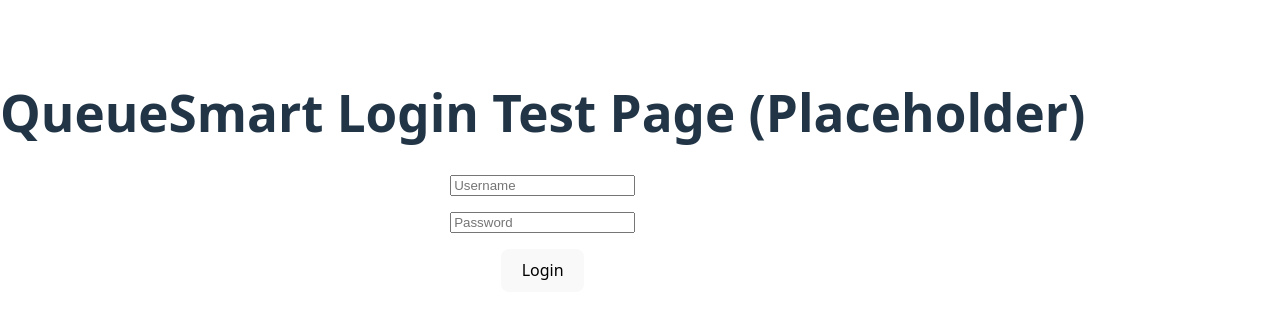
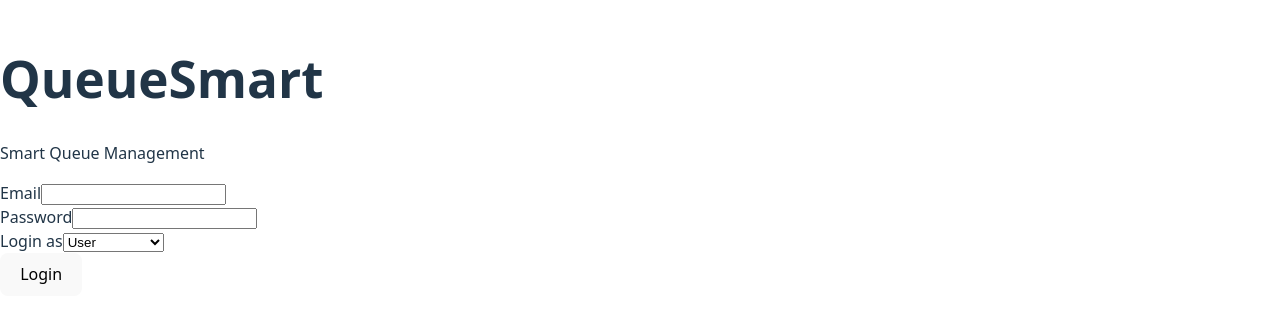
Before and after one commit to Fifer-code/Software-Design, a React app in the folder frontend/: page / in a window 1280 px wide. Shown: the part 244-566 px from the top of the page. Built offline with nearby package versions, Linux system fonts and the light colour scheme; the HTML template or start-up script is replaced by a standard one.

Commit message:
More placeholder pages and basic input validation+routing

```diff
--- a/frontend/package.json
+++ b/frontend/package.json
@@ -11,7 +11,8 @@
   },
   "dependencies": {
     "react": "^19.2.0",
-    "react-dom": "^19.2.0"
+    "react-dom": "^19.2.0",
+    "react-router-dom": "^7.13.0"
   },
   "devDependencies": {
     "@eslint/js": "^9.39.1",
--- a/frontend/src/App.jsx
+++ b/frontend/src/App.jsx
@@ -1,7 +1,19 @@
-import Login from "./pages/Login.jsx";
+import { BrowserRouter, Routes, Route } from "react-router-dom";
+import Login from "./pages/Login";
+import UserDashboard from "./pages/UserDashboard";
+import AdminDashboard from "./pages/AdminDashboard";
 
 function App() {
-  return <Login />;
+  return (
+    <BrowserRouter>
+      <Routes>
+        {/* If url is = path, render the specified element (ie. page/component). Need to add validation later. */}
+        <Route path="/" element={<Login />} />
+        <Route path="/user/dashboard" element={<UserDashboard />} />
+        <Route path="/admin/dashboard" element={<AdminDashboard />} />
+      </Routes>
+    </BrowserRouter>
+  );
 }
 
-export default App
+export default App;
--- /dev/null
+++ b/frontend/src/pages/AdminDashboard.jsx
@@ -0,0 +1,5 @@
+function AdminDashboard() {
+  return <h2>Admin Dashboard (WIP)</h2>;
+}
+
+export default AdminDashboard;
--- a/frontend/src/pages/Login.jsx
+++ b/frontend/src/pages/Login.jsx
@@ -1,18 +1,89 @@
+import { useState } from "react";
+import { useNavigate } from "react-router-dom";
 
 function Login() {
-    return (
-        <div style={{ textAlign: "center", marginTop: "4rem" }}>
-            <h1>QueueSmart Login Test Page (Placeholder)</h1>
+  const navigate = useNavigate();
 
-            <input type="text" placeholder="Username" style={{ display: "block", margin: "1rem auto" }}/>
+  const [email, setEmail] = useState("");
+  const [password, setPassword] = useState("");
+  const [role, setRole] = useState("user");
+  const [errors, setErrors] = useState({});
 
-            <input type="password" placeholder="Password" style={{ display: "block", margin: "1rem auto" }}/>
+  // Validate email and password before submission
+  const validate = () => {
+    const newErrors = {};
 
-            <button>Login</button>
+    if (!email) {
+      newErrors.email = "Email is required";
+    } else if (!/\S+@\S+\.\S+/.test(email)) {
+      newErrors.email = "Enter a valid email address";
+    }
+
+    if (!password) {
+      newErrors.password = "Password is required";
+    } else if (password.length < 6) {
+      newErrors.password = "Password must be at least 6 characters";
+    }
+
+    setErrors(newErrors);
+    return Object.keys(newErrors).length === 0;
+  };
+
+  // Handle form submission
+  const handleSubmit = (e) => {
+    e.preventDefault();
+
+    if (!validate()) return;
+
+    // Mock login
+    localStorage.setItem("role", role);
+
+    if (role === "admin") {
+      navigate("/admin/dashboard");
+    } else {
+      navigate("/user/dashboard");
+    }
+  };
+
+  return (
+    <div className="login-container">
+      <h1>QueueSmart</h1>
+      <p>Smart Queue Management</p>
+
+      <form onSubmit={handleSubmit} noValidate>
+        <div className="form-group">
+          <label>Email</label>
+          <input
+            type="email"
+            value={email}
+            onChange={(e) => setEmail(e.target.value)}
+          />
+          {errors.email && <span className="error">{errors.email}</span>}
         </div>
 
-    );
+        <div className="form-group">
+          <label>Password</label>
+          <input
+            type="password"
+            value={password}
+            onChange={(e) => setPassword(e.target.value)}
+          />
+          {errors.password && <span className="error">{errors.password}</span>}
+        </div>
 
+        {/* Role selector for testing. Could be removed in the future and done in backend. */}
+        <div className="form-group">
+          <label>Login as</label>
+          <select value={role} onChange={(e) => setRole(e.target.value)}>
+            <option value="user">User</option>
+            <option value="admin">Administrator</option>
+          </select>
+        </div>
+
+        <button type="submit">Login</button>
+      </form>
+    </div>
+  );
 }
 
 export default Login;
--- /dev/null
+++ b/frontend/src/pages/UserDashboard.jsx
@@ -0,0 +1,5 @@
+function UserDashboard() {
+  return <h2>User Dashboard (WIP)</h2>;
+}
+
+export default UserDashboard;
```
Also changed, not shown: 1 other file (tests, documents, lock files or other folders).
